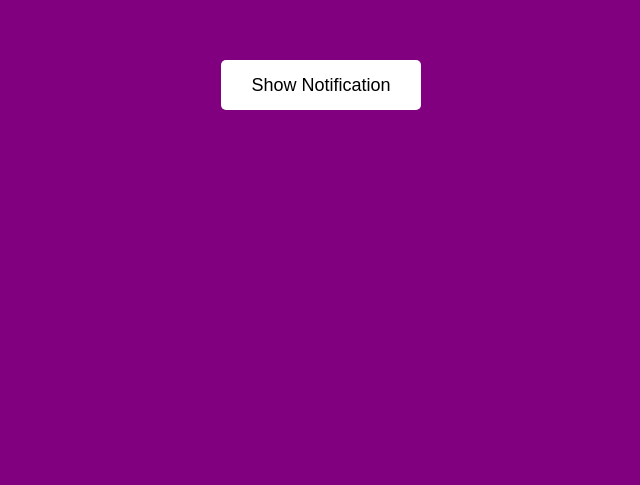
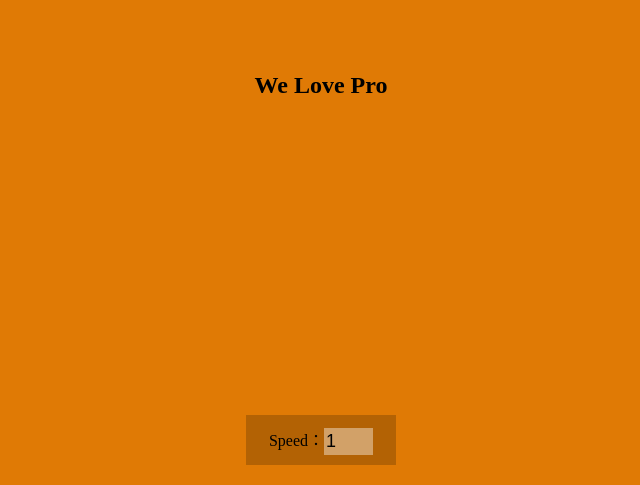
Before and after one commit to haonan66/50days50projects, a React (Vite) app: page / in a window 1280 px wide. Shown: the part 315-800 px from the top of the page, without its empty margins (319-959 px from the left). Built offline with nearby package versions, Linux system fonts and the light colour scheme.

Commit message:
feat: ✨新增day30：auto-text-effect

```diff
--- a/src/App.tsx
+++ b/src/App.tsx
@@ -1,8 +1,8 @@
-import ToastNotification from "./pages/ToastNotification";
+import AutoTextEffect from "./pages/AutoTextEffect";
 export default function App() {
   return (
     <>
-      <ToastNotification />
+      <AutoTextEffect />
     </>
   );
 }
--- /dev/null
+++ b/src/pages/AutoTextEffect/index.scss
@@ -0,0 +1,38 @@
+.all-wrap {
+    width: 100%;
+    height: 100vh;
+    background-color: rgb(224, 122, 5);
+    display: flex;
+    flex-direction: column;
+    justify-content: center;
+    align-items: center;
+    overflow: hidden;
+    .text-wrap {
+        height: 40px;
+        line-height: 40px;
+        color: #000;
+        font-size: 24px;
+        font-weight: 700;
+    }
+    .footer {
+        position: absolute;
+        bottom: 20px;
+        width: 150px;
+        height: 50px;
+        line-height: 50px;
+        text-align: center;
+        background-color: rgba($color: #000000, $alpha: .2);
+        span {
+            vertical-align: middle;
+        }
+        input {
+            width: 45px;
+            height: 25px;
+            vertical-align: middle;
+            border: none;
+            outline: none;
+            background-color: rgba($color: #ffffff, $alpha: .4);
+            font-size: 18px;
+        }
+    }
+}
--- /dev/null
+++ b/src/pages/AutoTextEffect/index.tsx
@@ -0,0 +1,48 @@
+import { useEffect, useRef, useState } from "react";
+import "./index.scss";
+
+const text = "We Love Programming!";
+
+export default function AutoTextEffect() {
+  const textRef = useRef<HTMLDivElement>(null);
+  const [speed, setSpeed] = useState<number>(1);
+
+  let startTime: number | null = null;
+  const typing = (timestamp: number, animationDuration: number) => {
+    const textLength = text.length;
+    const textNode = textRef.current!;
+    // 记录动画开始时间
+    !startTime && (startTime = timestamp);
+    // 计算动画的经过时间
+    const elapsedTime = timestamp - startTime!;
+    // 计算动画的进度
+    const progress = Math.min(elapsedTime / animationDuration, 1);
+    const currentText = text.slice(0, Math.floor(progress * textLength));
+    textNode.textContent = currentText;
+    if (currentText.length >= textLength) {
+      startTime = timestamp;
+      textNode.textContent = "";
+    }
+    requestAnimationFrame((timestamp) => typing(timestamp, animationDuration));
+  };
+
+  useEffect(() => {
+    let animationDuration: number = (11 - speed) * 500;
+    requestAnimationFrame((timestamp) => typing(timestamp, animationDuration));
+  }, [speed]);
+  return (
+    <div className="all-wrap">
+      <div className="text-wrap" ref={textRef}></div>
+      <div className="footer">
+        <span>Speed：</span>
+        <input
+          type="number"
+          max={10}
+          min={1}
+          value={speed}
+          onChange={(e) => setSpeed(Number(e.target.value))}
+        />
+      </div>
+    </div>
+  );
+}
```
